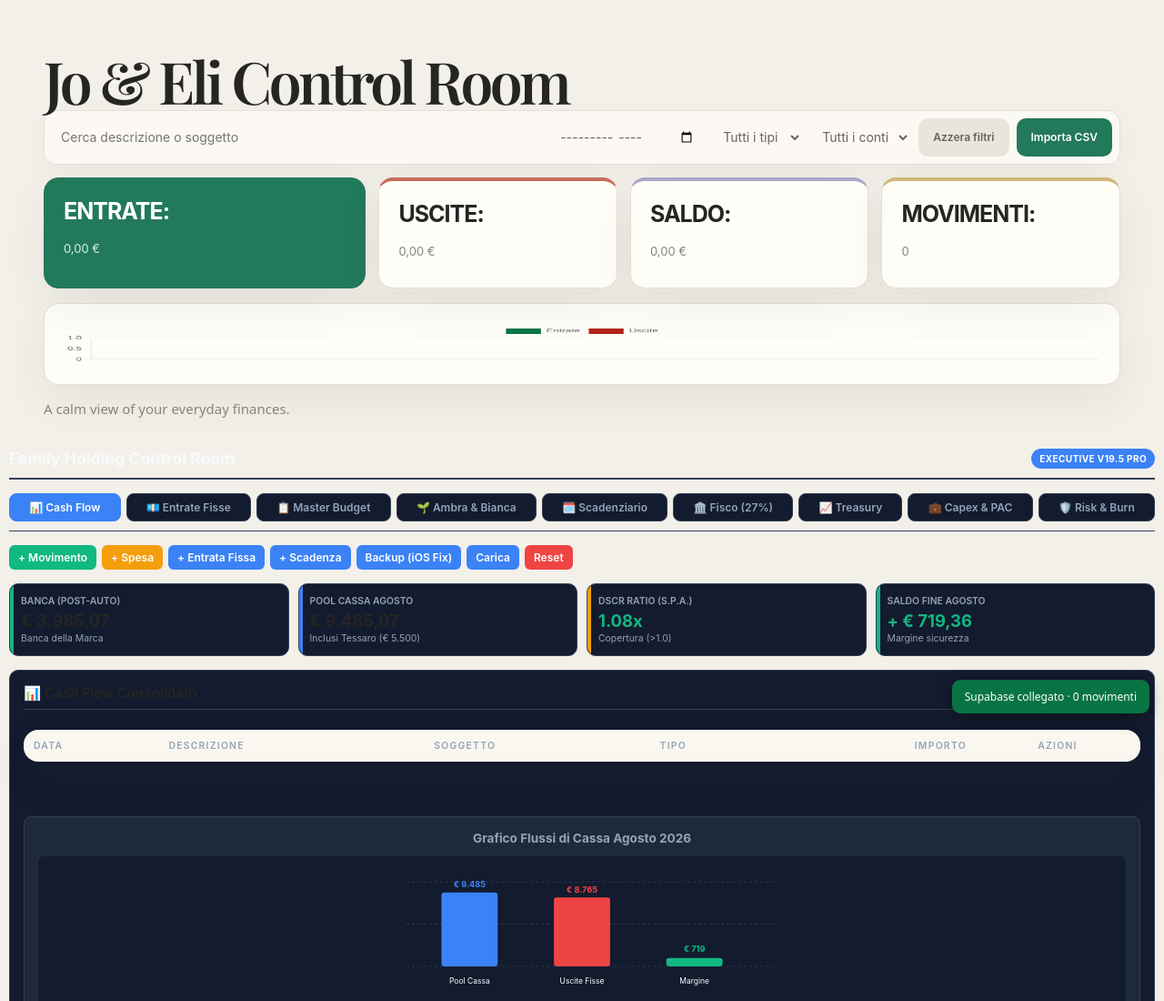
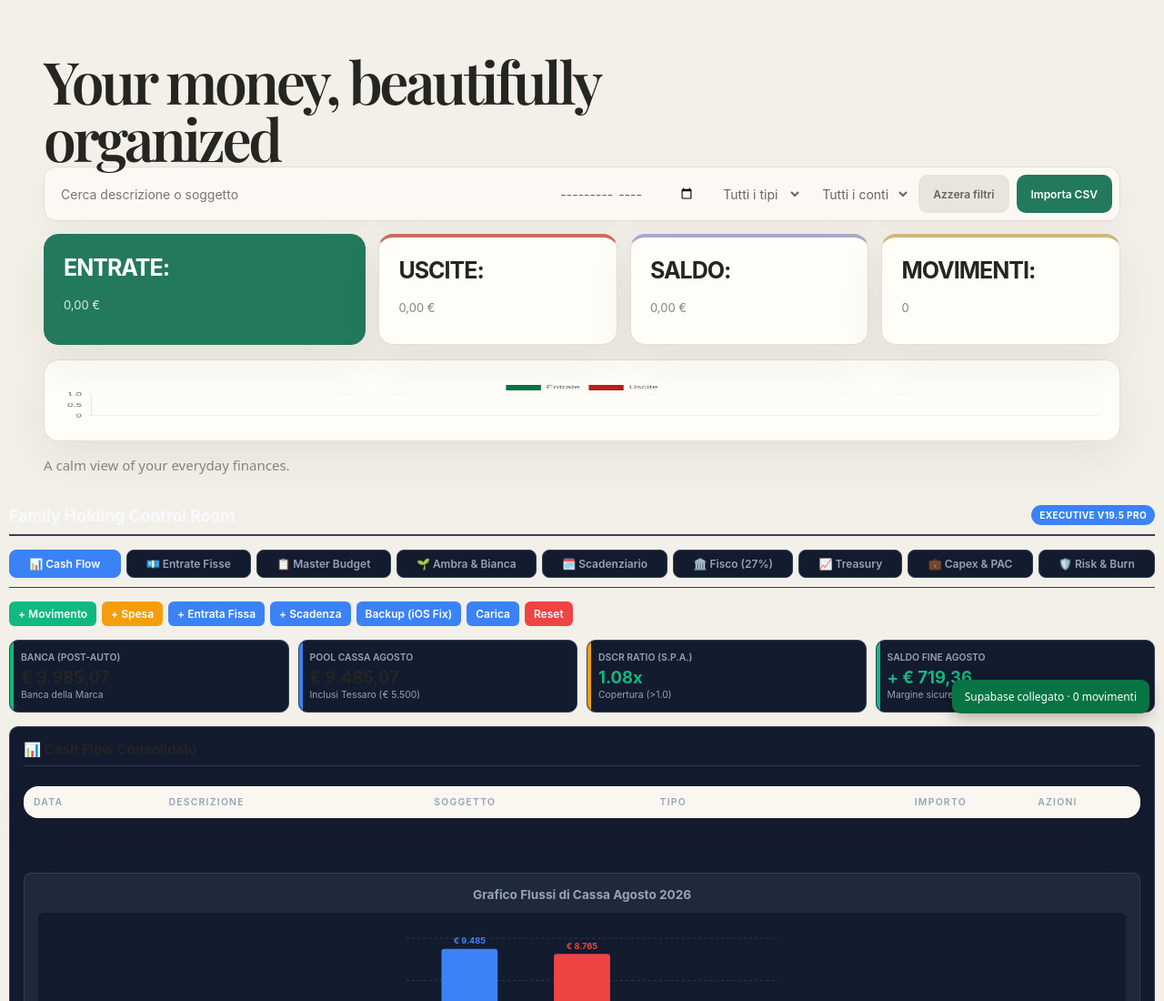
Before and after one commit to tomejohnny/control-room-jo-eli, a website built with Vite: page index.html in a window 1280 px wide. Shown: the top 1100 px of the page at 91% size. Built offline with nearby package versions, Linux system fonts and the light colour scheme; some packages are replaced by stand-ins of ours; no server answers; the database is empty.

```diff
--- a/src/styles.css
+++ b/src/styles.css
@@ -42,7 +42,7 @@
 }
 
 #cashflow-controls::before {
-  content: "Jo & Eli Control Room";
+  content: "Your money, beautifully organized";
   display: block;
   max-width: 650px;
   color: var(--ink);
```
